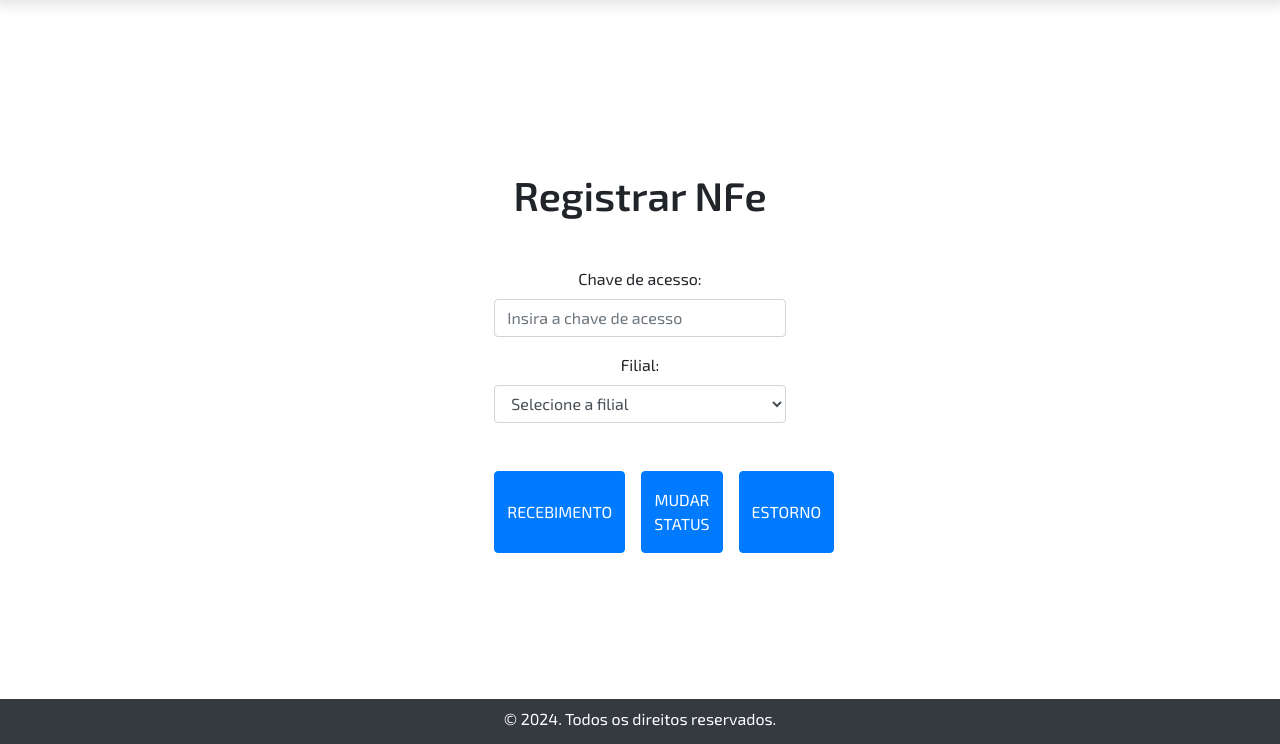
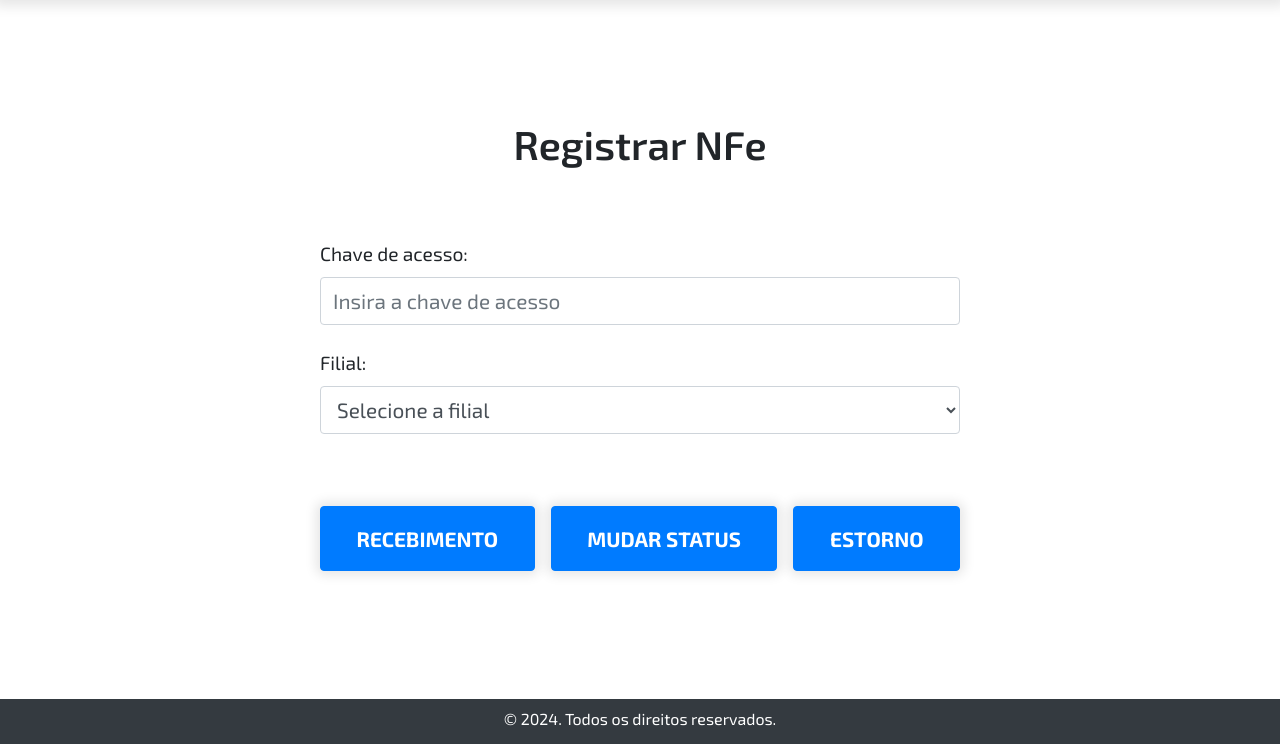
Before and after one commit to vitoroliveirasilva/Recebimento, a Flask app: page / in a window 1280 px wide. Shown: the part 56-800 px from the top of the page. Run offline with Flask 3, Linux system fonts and the light colour scheme; the visitor is signed in with stand-in values (Sample User, id 1); data that the repository does not hold is empty; some libraries are stand-ins or nearby versions.

Commit message:
Index menu correção css

```diff
--- /dev/null
+++ b/Recebimento/static/css/home.css
@@ -0,0 +1,71 @@
+.container-home {
+    width: 100%;
+    height: 100%;
+    display: flex;
+    align-items: center;
+    justify-content: center;
+    text-align: center;
+    flex-direction: column;
+    gap: 4rem;
+}
+
+.container-home form {
+    width: 100%;
+    height: 100%;
+    display: flex;
+    align-items: center;
+    justify-content: center;
+    text-align: center;
+    flex-direction: column;
+    gap: .5rem;
+}
+
+.form-group {
+    display: flex;
+    width: 50%;
+    flex-direction: column;
+}
+
+.options-logic {
+    display: flex;
+    width: 50%;
+    flex-direction: row;
+}
+
+.form-group label {
+    display: flex;
+    align-items: left;
+    font-size: 1.2rem;
+}
+
+.form-group input[type='text'] {
+    display: flex;
+    text-align: left;
+    height: 3rem;
+    font-size: 1.3rem;
+}
+
+.form-group select {
+    display: flex;
+    text-align: left;
+    height: 3rem;
+    font-size: 1.3rem;
+}
+
+.options-logic {
+    display: flex;
+    flex-direction: row;
+    max-width: 50%;
+}
+
+.options-logic button {
+    font-size: 1.3rem;
+    font-weight: bold;
+    box-shadow: 0px 0px 12px 4px rgba(0, 0, 0, .1);
+    transition: all .3s ease;
+}
+
+.options-logic button:hover {
+    font-size: 1.4rem;
+    box-shadow: 0px 0px 12px 6px rgba(0, 0, 0, .1);
+}
--- a/Recebimento/static/css/style.css
+++ b/Recebimento/static/css/style.css
@@ -1,5 +1,6 @@
 @import url('https://fonts.googleapis.com/css2?family=Exo+2:ital,wght@0,100..900;1,100..900&display=swap');
 @import url('tables.css');
+@import url('home.css');
 
 * {
     font-family: 'Exo 2', sans-serif;
@@ -31,6 +32,10 @@ main {
     min-height: calc(98vh - (45px + 56px));
 }
 
+h1 {
+    font-weight: 600;
+}
+
 input[type=submit] {
     text-transform: uppercase;
     font-size: 1rem;
--- a/Recebimento/static/css/tables.css
+++ b/Recebimento/static/css/tables.css
@@ -39,10 +39,6 @@
     gap: 3rem;
 }
 
-.container h1 {
-    font-weight: 600;
-}
-
 thead tr th {
     text-transform: uppercase;
     font-size: 1.2rem;
--- a/Recebimento/templates/partials/index.html
+++ b/Recebimento/templates/partials/index.html
@@ -3,10 +3,8 @@
 {% set title = "Registrar NFe" %}
 
 {% block content %}
-    <div class="container">
-        <div class="row justify-content-center mt-5">
-            <div class="col-md-9">
-                <h1 class="text-center">Registrar NFe</h1>
+    <div class="container-home">
+        <h1 class="text-center">Registrar NFe</h1>
                 <!-- Seção para exibir mensagens flash -->
                 {% with messages = get_flashed_messages(with_categories=true) %}
                     {% if messages %}
@@ -23,11 +21,11 @@
 
                 <form method="POST">
                     {{ form.csrf_token }}
-                    <div class="form-group mt-5">
+                    <div class="form-group">
                         <label for="chave_acesso">Chave de acesso:</label>
                         {{ form.chave_acesso(class="form-control", placeholder="Insira a chave de acesso") }}
                     </div>
-                    <div class="form-group mt-3">
+                    <div class="form-group">
                         <label for="filial_id">Filial:</label>
                         <select name="filial" class="form-control" required>
                             <option selected disabled value="">Selecione a filial</option>
@@ -38,14 +36,11 @@
                             {% endfor %}
                         </select>
                     </div>
-                    <div class="form-group mt-5 d-flex">
+                    <div class="options-logic mt-5 d-flex">
                         <button type="submit" name="action" value="recebimento" class="btn btn-primary flex-grow-1 mr-2 py-3">RECEBIMENTO</button>
                         <button type="submit" name="action" value="mudar status" class="btn btn-primary flex-grow-1 mx-2 py-3">MUDAR STATUS</button>
                         <button type="submit" name="action" value="estorno" class="btn btn-primary flex-grow-1 ml-2 py-3">ESTORNO</button>
                     </div>
                 </form>
-
-            </div>
-        </div>
     </div>
 {% endblock %}
```
